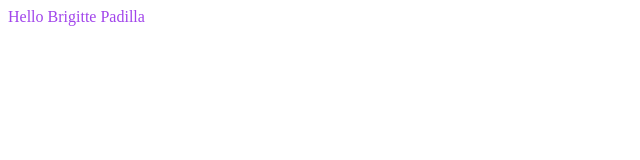
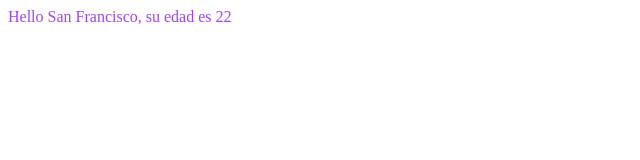
Before and after one commit to Brigitte9219/Conociendo_Angular, an Angular app: page / in a window 1280 px wide. Shown: the top 160 px of the page, without its empty margins (0-640 px from the left). Built offline with nearby package versions, Linux system fonts and the light colour scheme.

Commit message:
Añade una propiedad y se practica interpolación

```diff
--- a/src/app/app.component.ts
+++ b/src/app/app.component.ts
@@ -6,7 +6,7 @@ import { RouterOutlet } from '@angular/router';
   selector: 'app-root',
   standalone: true,
   imports: [CommonModule, RouterOutlet],
-  template: "Hello Brigitte Padilla",
+  template: `Hello {{ city}}, su edad es {{21+1}}`,
   styles: `
   :host{
     color: #a144eb;
@@ -15,4 +15,5 @@ import { RouterOutlet } from '@angular/router';
 })
 export class AppComponent {
   title = 'probando';
+  city = 'San Francisco';//Se añade esta propiedad
 }
```
